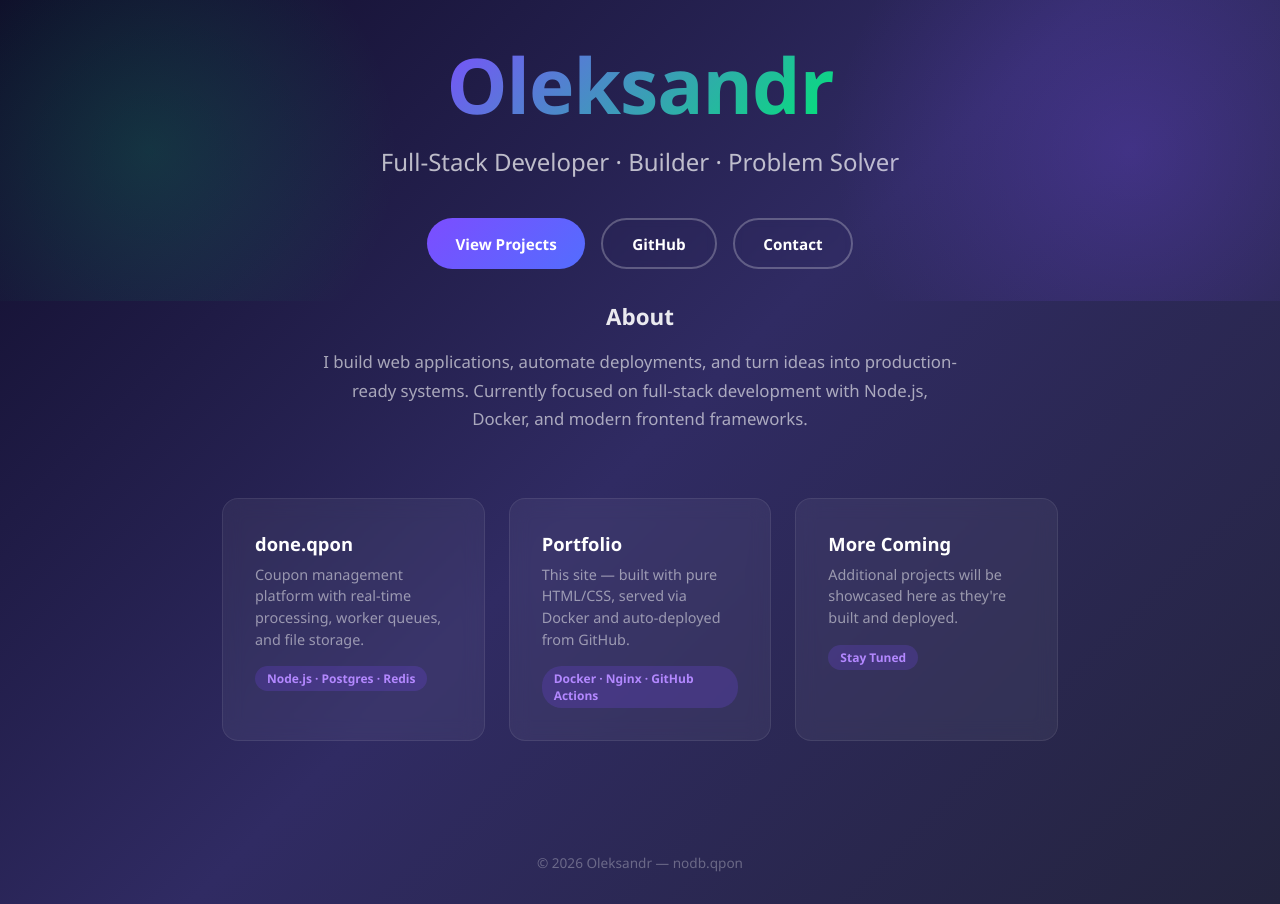
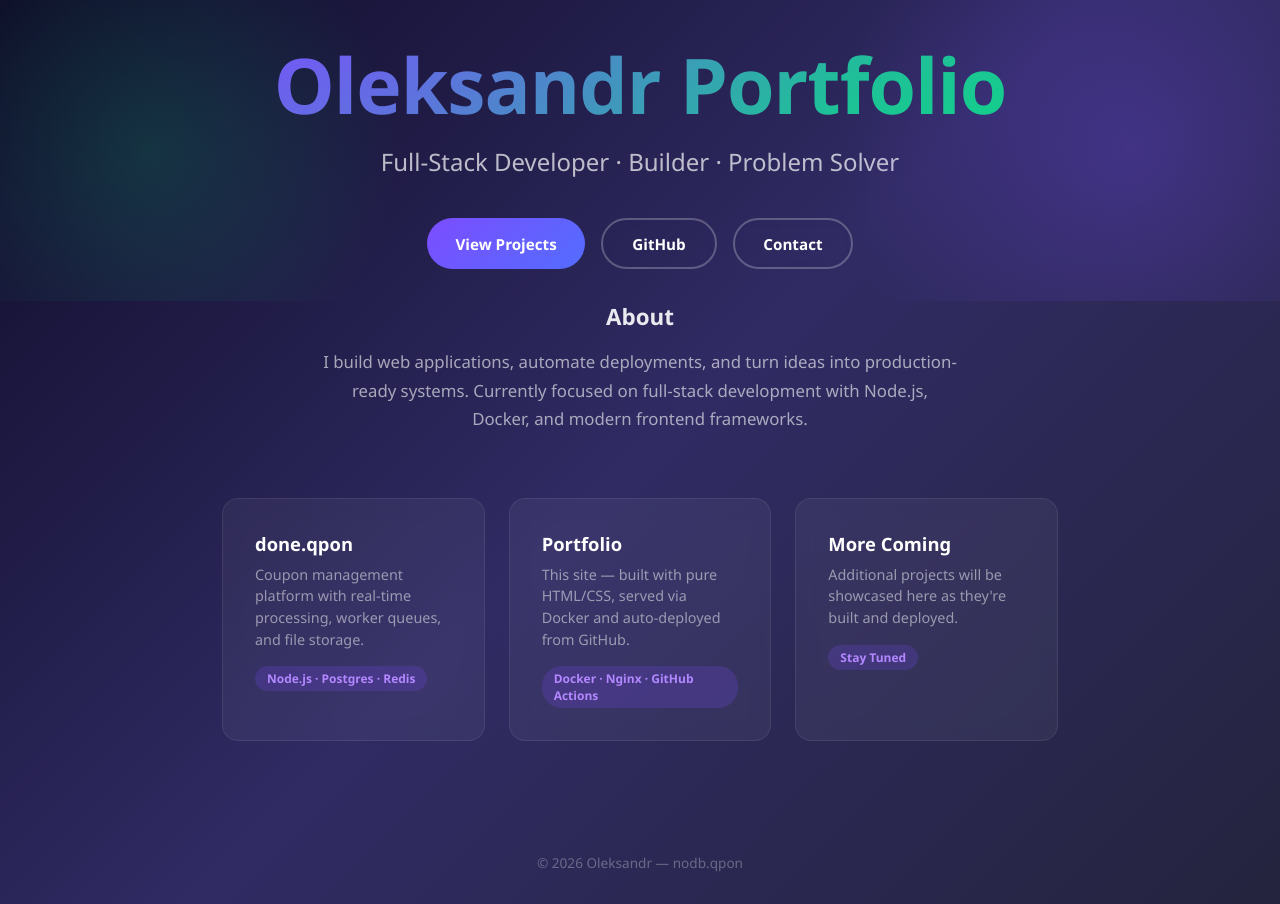
Before and after one commit to xpromt/nodb.qpon, a plain HTML site: page site/index.html in a window 1280 px wide. Drawn offline with Linux system fonts and the light colour scheme.

Commit message:
Update hero heading to include "Portfolio"

```diff
--- a/site/index.html
+++ b/site/index.html
@@ -200,7 +200,7 @@
 <body>
 
   <section class="hero">
-    <h1>Oleksandr</h1>
+    <h1>Oleksandr Portfolio</h1>
     <p class="tagline">Full-Stack Developer · Builder · Problem Solver</p>
     <div class="links">
       <a href="#projects" class="primary">View Projects</a>
```
